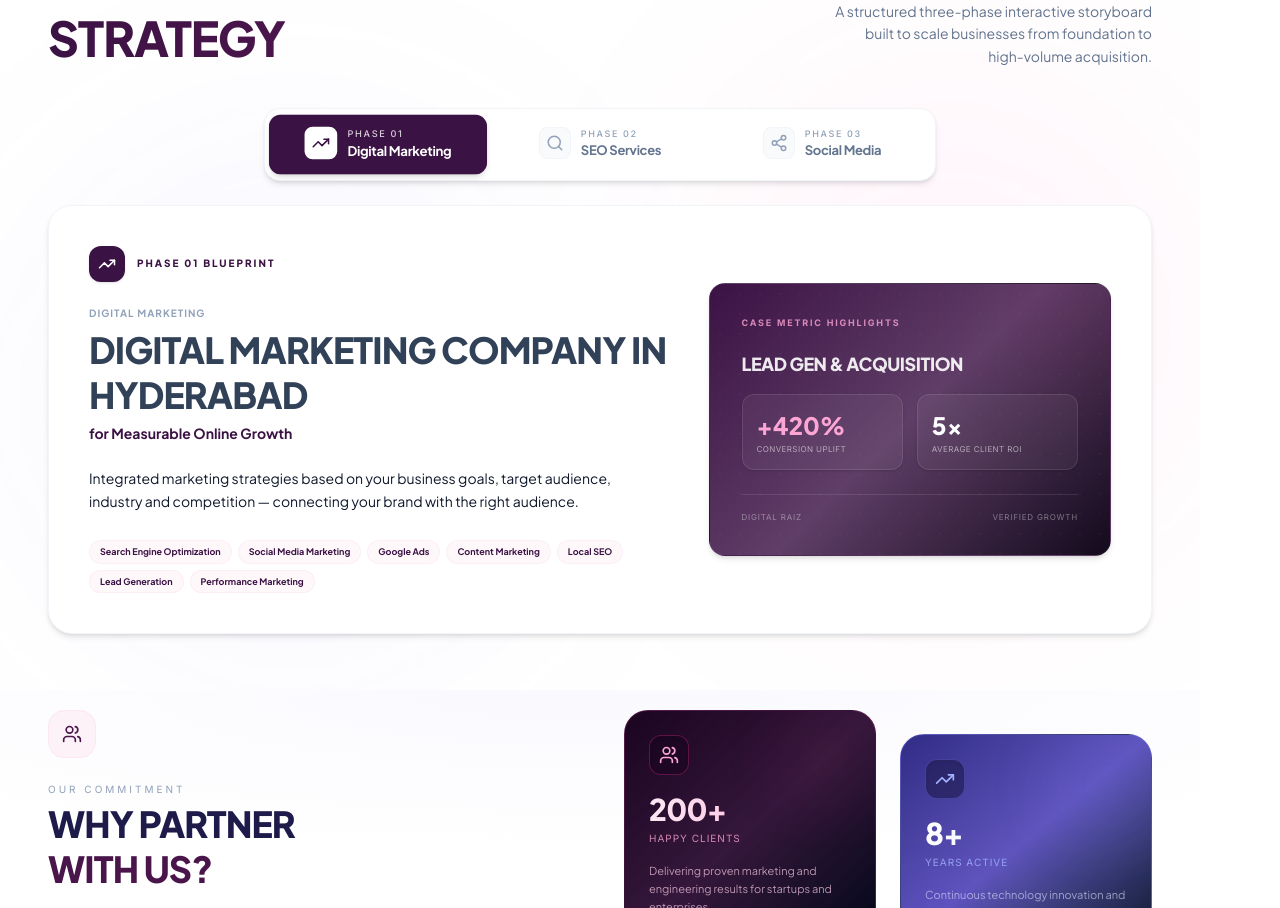
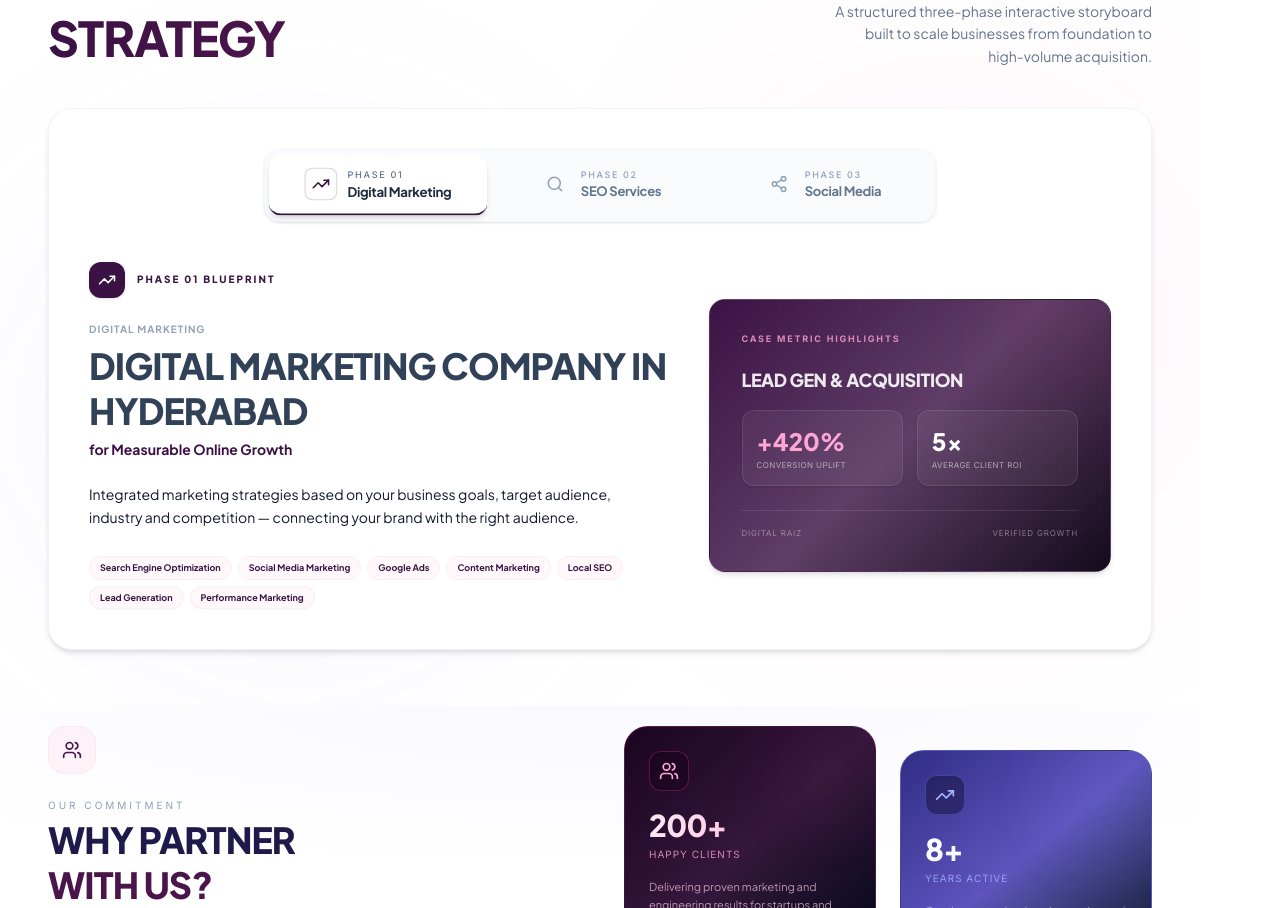
Before and after one commit to charankumardigitalraiz-max/digitalraiz-webiste, a Next.js app: page / in a window 1280 px wide. Shown: the part 2476-3384 px from the top of the page. Built offline with nearby package versions, Linux system fonts and the light colour scheme.

Commit message:
Embed stepper tabs inside the content card

```diff
--- a/src/components/GrowthSection.tsx
+++ b/src/components/GrowthSection.tsx
@@ -85,11 +85,16 @@ export default function GrowthSection() {
           </p>
         </div>
 
-        {/* Stepper and Content Area Group */}
-        <div className="space-y-6">
+        {/* Single Unified Interactive Process Card */}
+        <div className="bg-white border border-slate-100 rounded-3xl p-6 sm:p-8 md:p-10 shadow-md relative overflow-hidden space-y-8">
 
-          {/* Horizontal Pill Segment Tab Stepper */}
-          <div className="bg-white p-1.5 rounded-2xl border border-slate-100 flex flex-row gap-2 max-w-2xl mx-auto relative shadow-md">
+          {/* Floating watermark badge representing active ID */}
+          <div className="absolute right-4 bottom-4 text-[180px] font-black text-slate-200/70 select-none pointer-events-none font-mono leading-none -z-10">
+            {currentPhase.id}
+          </div>
+
+          {/* Stepper Tabs - Embedded inside the card container */}
+          <div className="bg-slate-50/80 p-1.5 rounded-2xl border border-slate-100/60 flex flex-row gap-2 max-w-2xl mx-auto relative shadow-sm z-10">
             {phases.map((p) => {
               const PIcon = p.icon;
               const isActive = p.id === activePhase;
@@ -98,30 +103,31 @@ export default function GrowthSection() {
                   key={p.id}
                   onClick={() => setActivePhase(p.id)}
                   className={`flex-1 flex items-center justify-center gap-2.5 py-3 px-4 rounded-xl transition-all duration-300 outline-none cursor-pointer select-none border-b-2 group ${isActive
-                      ? "shadow-md text-white scale-[1.02] border-transparent"
-                      : "text-slate-500 hover:bg-slate-50/70 border-transparent"
+                      ? "bg-white shadow-md text-slate-800 scale-[1.02] border-transparent"
+                      : "text-slate-500 hover:bg-white/50 border-transparent"
                     }`}
                   style={{
-                    backgroundColor: isActive ? p.accent : undefined
+                    borderBottomColor: isActive ? p.accent : undefined
                   }}
                 >
                   {/* Node Icon Badge */}
-                  <div className={`w-8 h-8 rounded-lg flex items-center justify-center transition-all duration-300 ${isActive ? "bg-white" : "bg-slate-50 border border-slate-100 text-slate-400 group-hover:text-slate-600 group-hover:border-slate-200"
+                  <div className={`w-8 h-8 rounded-lg flex items-center justify-center transition-all duration-300 ${isActive ? "bg-white border border-slate-100 text-slate-400" : "bg-transparent text-slate-400 group-hover:text-slate-650"
                     }`}
                     style={{
-                      color: isActive ? p.accent : undefined
+                      color: isActive ? p.accent : undefined,
+                      borderColor: isActive ? `${p.accent}30` : undefined
                     }}>
                     <PIcon className="w-4.5 h-4.5" />
                   </div>
 
                   <div className="text-left hidden sm:block">
                     <span className={`text-[9px] font-mono font-medium uppercase tracking-[0.18em] block transition-colors duration-300 ${
-                    isActive ? "text-white/80" : "text-slate-400 group-hover:text-slate-500"
+                      isActive ? "text-slate-500" : "text-slate-400 group-hover:text-slate-500"
                     }`}>
                       Phase {p.id}
                     </span>
                     <span className={`text-xs md:text-[13px] font-bold tracking-tight block mt-0.5 transition-colors duration-300 ${
-                    isActive ? "text-white" : "text-slate-500 group-hover:text-slate-800"
+                      isActive ? "text-slate-800" : "text-slate-500 group-hover:text-slate-800"
                     }`}>
                       {p.label}
                     </span>
@@ -131,14 +137,8 @@ export default function GrowthSection() {
             })}
           </div>
 
-          {/* Stepper Active Content Card (Full-Width Grid Below) */}
-          <div className="w-full transition-all duration-350 ease-in-out">
-            <div className="grid grid-cols-1 lg:grid-cols-12 gap-10 items-center bg-white border border-slate-100 rounded-3xl p-6 sm:p-8 md:p-10 shadow-md relative overflow-hidden">
-
-              {/* Floating watermark badge representing active ID */}
-              <div className="absolute right-4 bottom-4 text-[180px] font-black text-slate-200/70 select-none pointer-events-none font-mono leading-none -z-10">
-                {currentPhase.id}
-              </div>
+          {/* Stepper Active Content Grid (Full-Width Grid Below) */}
+          <div className="grid grid-cols-1 lg:grid-cols-12 gap-10 items-center pt-2">
 
             {/* Left Column: Description */}
             <div className="lg:col-span-7 space-y-6 relative z-10">
@@ -251,7 +251,6 @@ export default function GrowthSection() {
 
           </div>
         </div>
-        </div>
 
       </div>
     </section>
```
Lines whose indentation alone changed are shown as unchanged.
